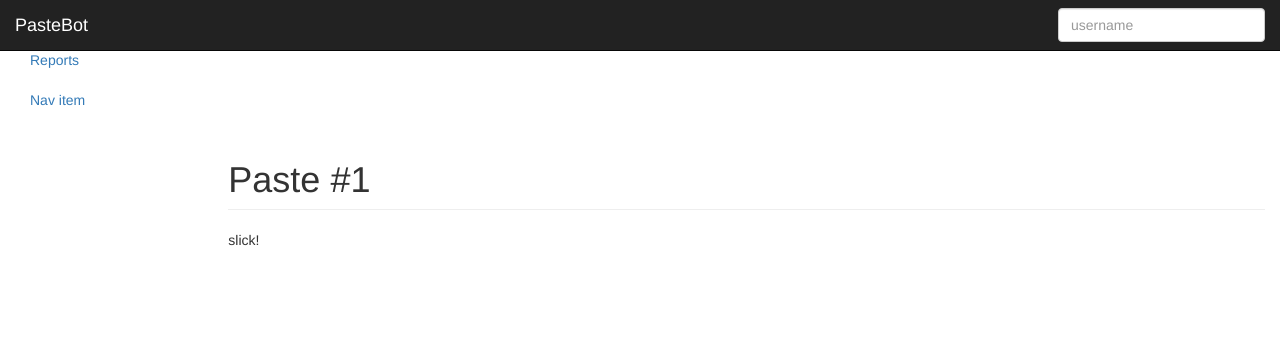
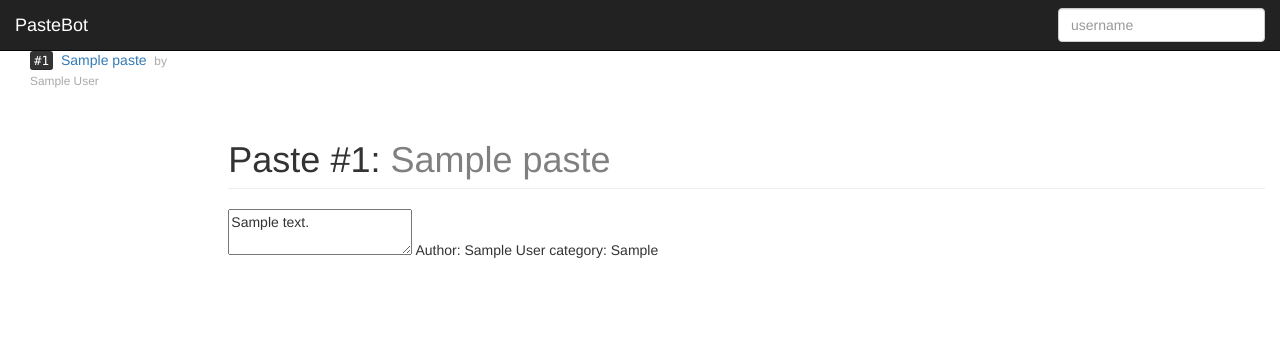
Before and after one commit to Benjamin-Assadsolimani/pastebot, a Flask app: page /paste/1 in a window 1280 px wide. Shown: the top 351 px of the page. Run offline with Flask 2, Linux system fonts and the light colour scheme; tables that the repository leaves empty hold one stand-in row (values such as "Sample post"); some libraries are stand-ins or nearby versions.

Commit message:
pastes can be removed now, added error.html

```diff
--- a/templates/base.html
+++ b/templates/base.html
@@ -40,13 +40,28 @@
     <div class="container-fluid">
       <div class="row">
         <div class="col-sm-3 col-md-2 sidebar">
-          <ul class="nav nav-sidebar">
-            <li class="active"><a href="#">Overview <span class="sr-only">(current)</span></a></li>
-            <li><a href="#">Reports</a></li>
-          </ul>
-          <ul class="nav nav-sidebar">
-            <li><a href="test">Nav item</a></li>
-          </ul>
+
+        <ul class="nav nav-sidebar">
+        {% set current_category= [] %}
+        {% for p in nav %}
+        {% if p.category not in current_category %}
+        </ul>
+        <h4>{{p.category}}</h4>
+        <ul class="nav nav-sidebar">
+        {%set current_category= current_category.append(p.category)%}
+        {% endif %}
+
+		<li {% if paste%}
+		{% if paste.id == p.id %}
+		 class="active"
+		 {% endif %}
+		 {% endif %}>
+
+		 <a href="/paste/{{p.id}}">
+		 <kbd id="{{p.id}}" data-toggle="tooltip" data-placement="top" title="Delete paste #{{p.id}}">
+		 #{{p.id}}</kbd>&nbsp; {{p.name}} &nbsp;<font color="darkgrey"><small>by {{p.author}}</small></font></a></li>
+		{%endfor%}
+		</ul>
 
         </div>
         <div class="col-sm-9 col-sm-offset-3 col-md-10 col-md-offset-2 main">
@@ -59,5 +74,20 @@
 
     <script src="{{ url_for('static', filename='js/jquery.min.js') }}"></script>
     <script src="{{ url_for('static', filename='js/bootstrap.min.js') }}"></script>
+
+    <script>
+	$(document).ready(function(){
+	    $('[data-toggle="tooltip"]').tooltip();
+	});
+
+	$("kbd").click(function(e){
+	   e.preventDefault();
+	   $.get("/paste/"+e.target.id+"/remove", function(data, status){
+        if(data == "1"){
+        	e.target.parentElement.parentElement.remove();
+        }
+    });
+	});
+    </script>
   </body>
 </html>
--- a/templates/index.html
+++ b/templates/index.html
@@ -1,5 +1,5 @@
 {% extends "base.html" %}
 {% block content %}
-<h1 class="page-header">Dashboards</h1>
-slick!
+<h1 class="page-header">PasteBot</h1>
+Welcome!
 {%  endblock %}
--- a/templates/paste.html
+++ b/templates/paste.html
@@ -1,5 +1,10 @@
 {% extends "base.html" %}
 {% block content %}
-<h1 class="page-header">Paste #{{id}}</h1>
-slick!
+<h1 class="page-header">Paste #{{paste.id}}{% if paste.name != "" %}: <font color="grey">{{paste.name}}</font>{% endif %}</h1>
+
+<textarea>
+{{paste.content}}
+</textarea>
+Author: {{paste.author}}
+category: {{paste.category}}
 {%  endblock %}
--- a/views.py
+++ b/views.py
@@ -1,10 +1,30 @@
 from flask import render_template
-from __init__ import app
+from __init__ import app, db
+from models import Paste
 
 @app.route("/")
 def index():
-    return render_template('index.html')
+    return render_template('index.html', nav= get_navbar())
 
 @app.route("/paste/<int:paste_id>")
 def show_paste(paste_id):
-    return render_template('paste.html', id= paste_id)
+    paste= Paste.query.get(paste_id)
+    if paste == None:
+        return render_template('error.html', reason="Paste doesn't exist.", nav= get_navbar())
+    else:
+        return render_template('paste.html', paste= paste, nav= get_navbar())
+
+@app.route('/paste/<int:paste_id>/remove/')
+def remove_paste(paste_id):
+    paste= Paste.query.get(paste_id)
+    if paste == None:
+        return "0"
+    else:
+        db.session.delete(paste)
+        db.session.commit()
+        return "1"
+
+
+def get_navbar():
+    nav= Paste.query.order_by(Paste.category).all()
+    return nav
```
Also changed, not shown: db_fill_stub.py (added, +16 -0 lines), models.py (+10 -3 lines), templates/error.html (added, +7 -0 lines).
